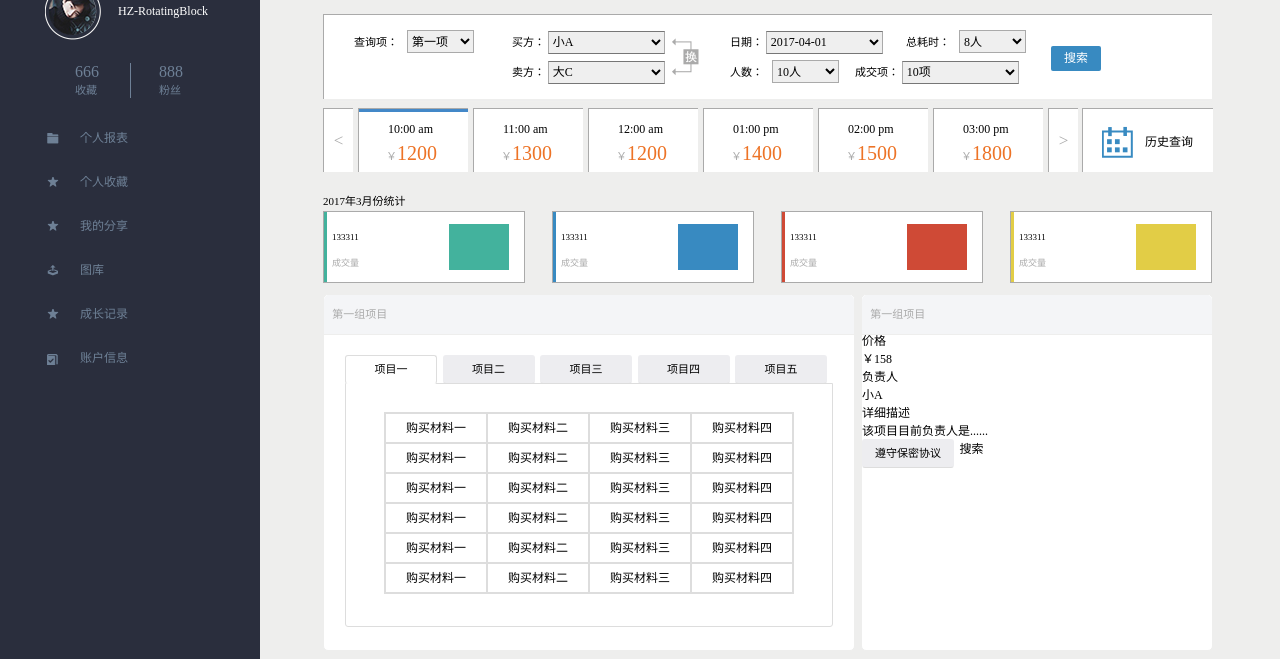
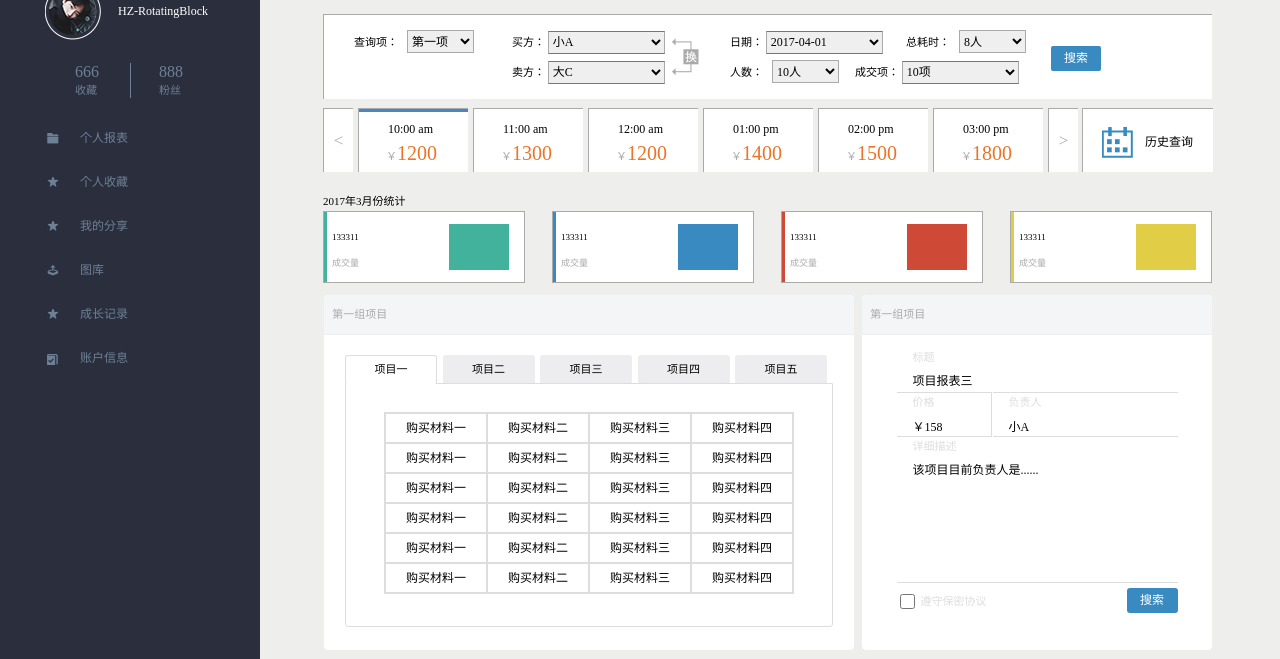
Before and after one commit to HZ-RotatingBlock/IFE_TASK_1_9_1, a plain HTML site: page index.html in a window 1280 px wide. Shown: the part 91-750 px from the top of the page. Drawn offline with Linux system fonts and the light colour scheme.

Commit message:
css v0.85 updated

```diff
--- a/css/index.css
+++ b/css/index.css
@@ -719,6 +719,120 @@ span.content_document_total_num_volume{
 	right:0;
 	width:350px;
 }
+.content_document_project_right_detail{
+	position:relative;
+	margin:57px auto 0;
+	width:281px;
+	height:230px;
+	border-bottom:1px solid #ddd;
+}
+.content_document_project_right_detail_search_button{
+	display:block;
+	position:absolute;
+	right:0;
+	bottom:-31px;
+	width:51px;
+	height:25px;
+	font-size:12px;
+	line-height:25px;
+	text-align:center;
+	color:#fff;
+	background-color:#388ac1;
+	border-radius:3px;
+	cursor:pointer;
+}
+.content_document_project_right_detail_sheet h3{
+	font-size:11px;
+	line-height:11px;
+	color:#ddd;
+}
+h3.content_document_project_right_detail_sheet_title{
+	position:absolute;
+	top:0;
+	left:16px;
+}
+p.content_document_project_right_detail_sheet_project{
+	position:absolute;
+	top:19px;
+	left:16px;
+}
+h3.content_document_project_right_detail_sheet_detail{
+	position:absolute;
+	top:89px;
+	left:16px;
+}
+p.content_document_project_right_detail_sheet_p{
+	position:absolute;
+	top:108px;
+	left:16px;
+}
+.content_document_project_right_detail_sheet_price{
+	position:absolute;
+	top:40px;
+	left:0;
+	width:94px;
+	height:43px;
+	border-top:1px solid #ddd;
+	border-right:1px solid #ddd;
+	border-bottom:1px solid #ddd;
+}
+h3.sheet_price{
+	position:absolute;
+	top:4px;
+	left:16px;
+}
+span.sheet_num{
+	position:absolute;
+	top:24px;
+	left:16px;
+}
+.content_document_project_right_detail_sheet_responsible{
+	position:absolute;
+	top:40px;
+	right:0;
+	width:185px;
+	height:43px;
+	border-top:1px solid #ddd;
+	border-bottom:1px solid #ddd;
+}
+h3.sheet_responsible{
+	position:absolute;
+	top:4px;
+	left:16px;
+}
+span.sheet_name{
+	position:absolute;
+	top:24px;
+	left:16px;
+}
+#agree{
+	display:block;
+	position:absolute;
+	bottom:-27px;
+	left:3px;
+	width:15px;
+	height:15px;
+	outline:none;
+	border:none;
+	border-radius:0;
+	z-index:99;
+}
+.content_document_project_right_detail label{
+        display:block;
+        position:absolute;
+		bottom:-24px;
+		left:24px;
+        width:100px;
+        height:11px;
+        font-size:11px;
+        line-height:11px;
+        text-align:left;
+		color:#ddd;
+		background-color:#fff;
+        border:0;
+        border-radius:0;
+		cursor:default;
+    }
 /*项目右栏结束*/
 /*组项目部分结束*/
 /*内容底部开始*/
```
